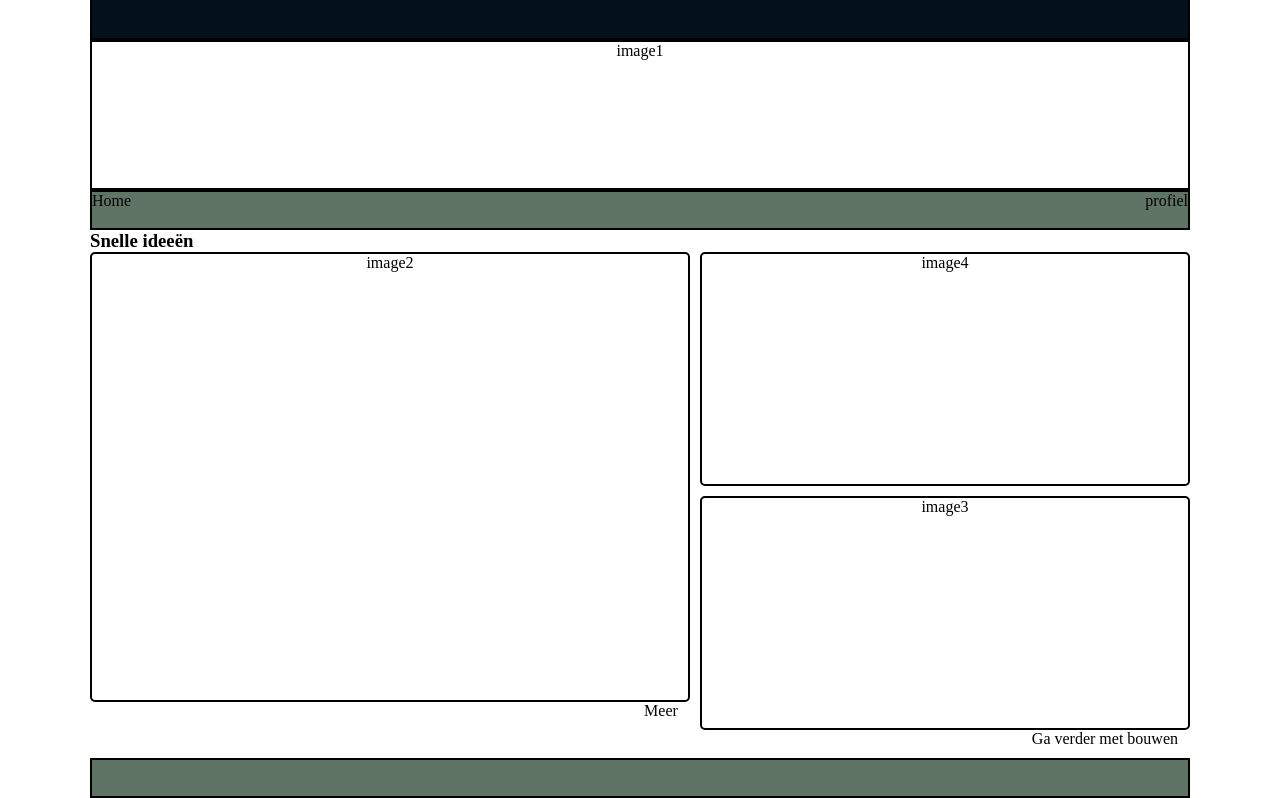
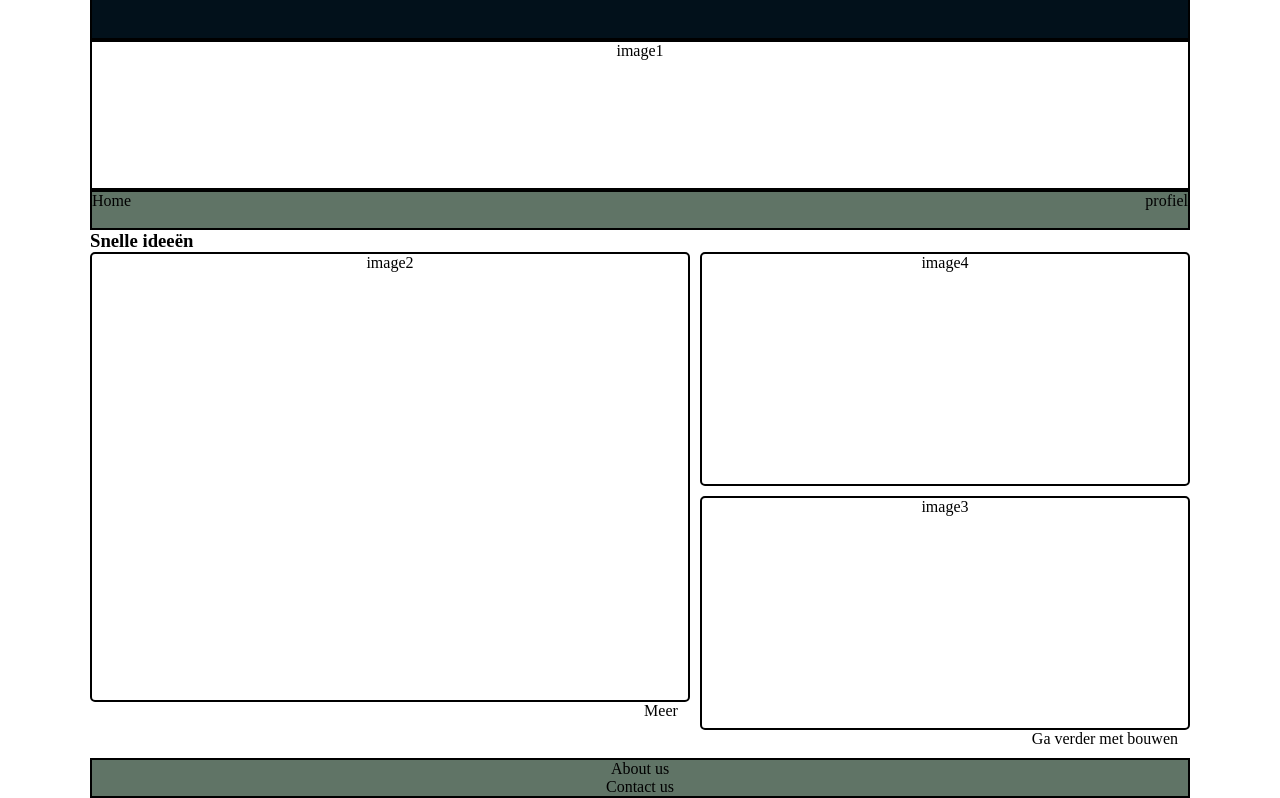
Before and after one commit to Cool-painter/Cool-painter.github.io, a plain HTML site: page WebsiteInv4.html in a window 1280 px wide. Shown: the part 40-838 px from the top of the page. Drawn offline with Linux system fonts and the light colour scheme.

Commit message:
Update WebsiteInv4.html

```diff
--- a/WebsiteInv4.html
+++ b/WebsiteInv4.html
@@ -51,7 +51,12 @@
       </div>
      </div>
       <div class="balk2">
-        <div class="
+        <div class="infolink">
+          About us
+        </div>
+        <div class="infolink">
+          Contact us
+        </div>
       </div>
     </div>
   </div>
```
